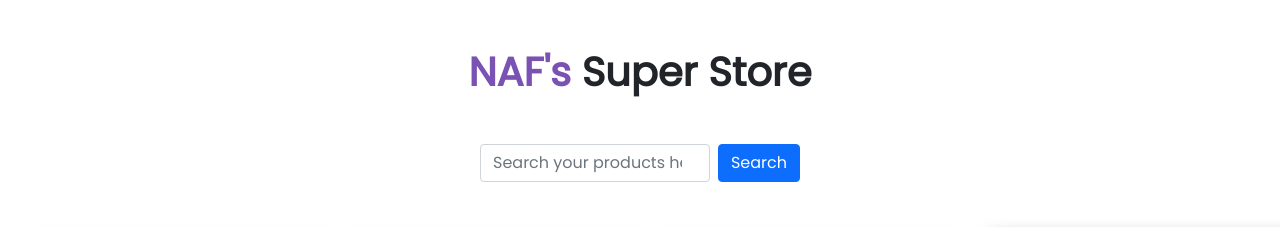
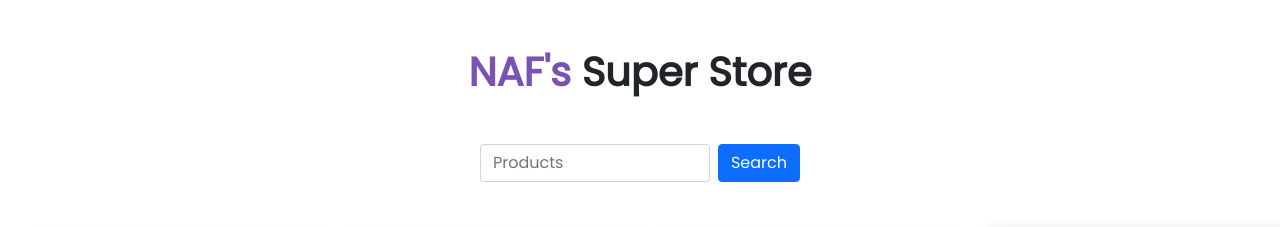
Before and after one commit to nafmiazi/nafs-super-store, a plain HTML site: page index.html in a window 1280 px wide. Shown: the top 227 px of the page. Drawn offline with nearby package versions, Linux system fonts and the light colour scheme; grey boxes are pictures that could not be loaded.

Commit message:
correction

```diff
--- a/index.html
+++ b/index.html
@@ -39,7 +39,7 @@
 
     <!-- Search field -->
     <form class="d-flex w-25 mx-auto mb-5">
-      <input class="form-control me-2" type="search" placeholder="Search your products here" aria-label="Search">
+      <input class="form-control me-2" type="search" placeholder="Products" aria-label="Search">
       <button class="btn btn-primary" type="submit">Search</button>
     </form>
 
```
